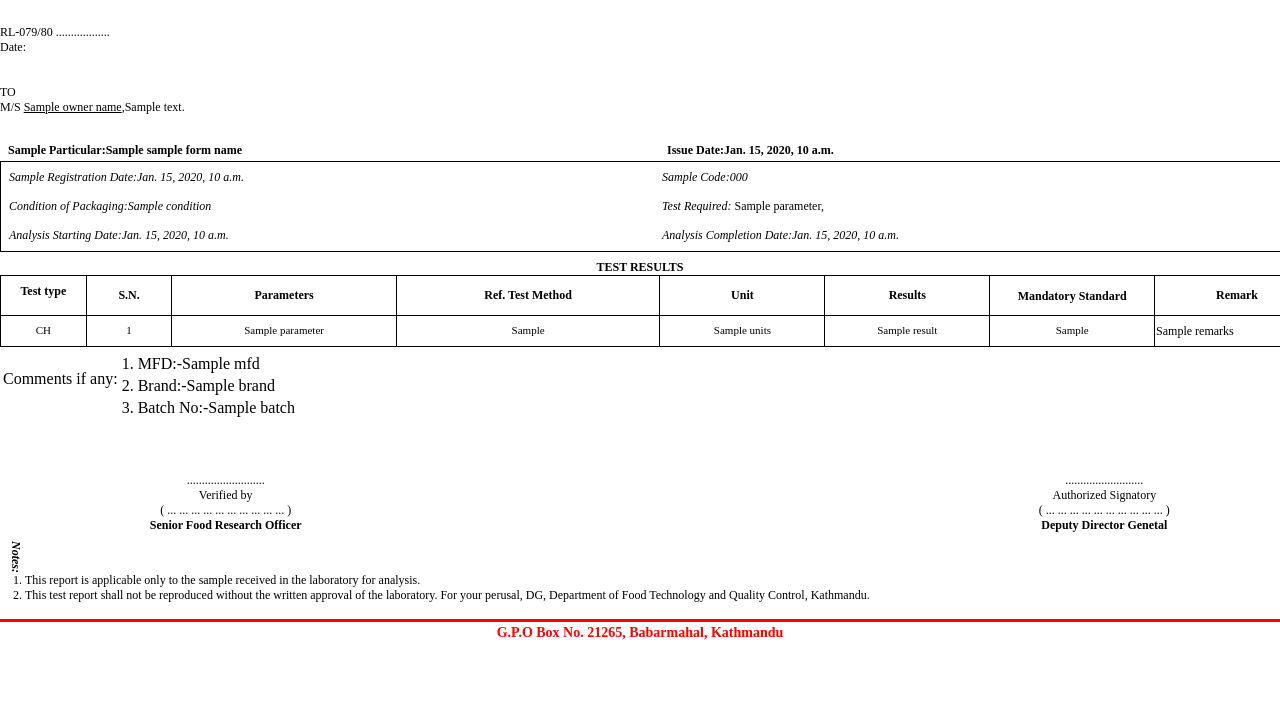
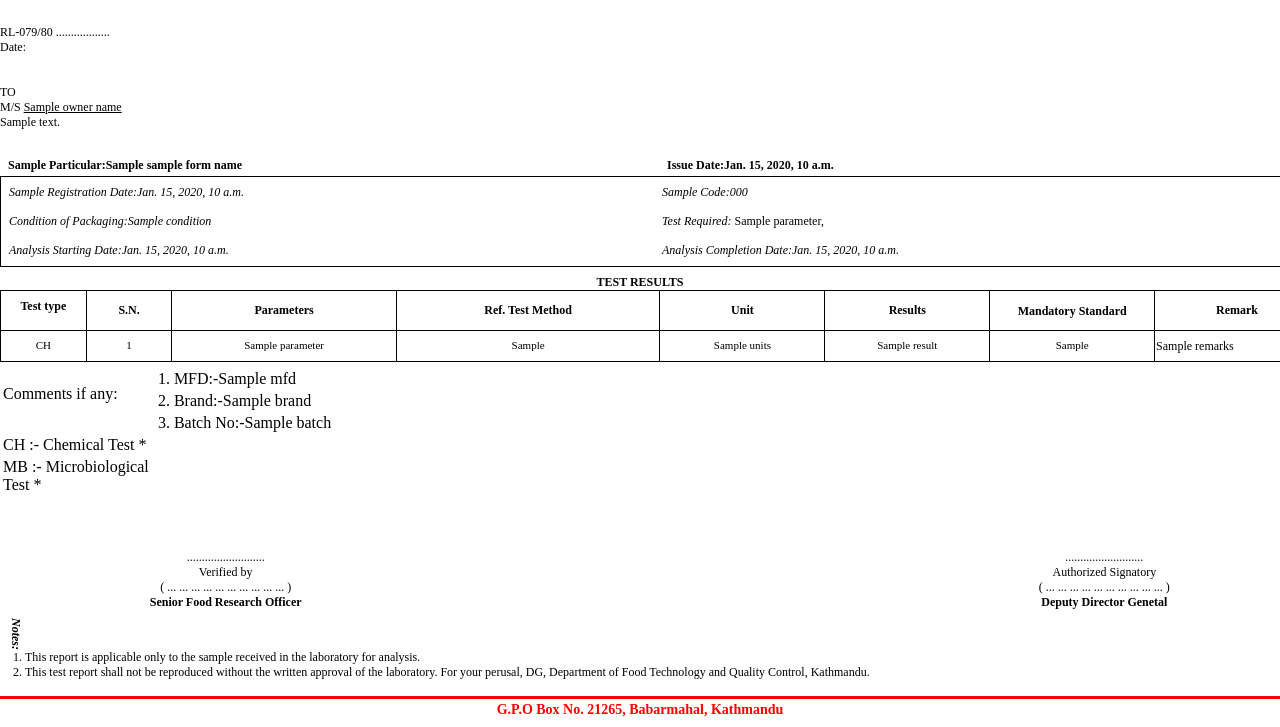
Before and after one commit to mddas2/kantipur-laboratory, a Django app: template report/templates/final_report.html in a window 1280 px wide; the page is wider, and only the part inside the window is pictured. Shown: the part 116-843 px from the top of that part. Before the commit the page ends 756 px from the top of that part, so only its background shows below. Run offline with Django 4.2, Linux system fonts and the light colour scheme; the template is opened without the code that fills it: most values are stand-ins (such as "Sample title", 1, 10 or a date in 2020); parts of the project's set-up code (start-up, migrations or seed data) failed here and were passed over.

Commit message:
anaalyst some change

```diff
--- a/management/formula_serializers.py
+++ b/management/formula_serializers.py
@@ -26,7 +26,7 @@ class FormulaApiCalculateSaveSerializer(serializers.Serializer):
     commodity = serializers.IntegerField()#serializers.CharField()
     parameter = serializers.IntegerField()
     sample_form = serializers.CharField()
-    result = serializers.IntegerField()
+    result = serializers.CharField()
     formula_variable_fields_value = serializers.CharField()
 
     def to_internal_value(self, data):
--- a/management/serializers.py
+++ b/management/serializers.py
@@ -83,8 +83,11 @@ class SampleFormReadSerializer(serializers.ModelSerializer):
         for parameter_data in parameters_data:
             parameter_id = parameter_data.get('id')
             # Check if the parameter exists in SampleFormHasParameter model
-            exists = SampleFormHasParameter.objects.filter(parameter=parameter_id, sample_form = sample_form_id).exists()
+            smple_frm_exist = SampleFormHasParameter.objects.filter(parameter=parameter_id, sample_form = sample_form_id)
+            exists = smple_frm_exist.exists()
             parameter_data['exist'] = exists
+            parameter_data['analyst'] = smple_frm_exist.first().analyst_user.username
+
             if exists == True:
                 assigned+=1
 
--- a/report/report_download.py
+++ b/report/report_download.py
@@ -257,12 +257,12 @@ def FinalReport(request,report_type,report_lang,id=None,role=None):
             owner_name = user_obj.first_name
             department_address = user_obj.department_address
             department_address = getDepartmentValue(department_address)
-            owner_name = user_obj.client_category.name
+            owner_name = user_obj.department_name #
         except:
             owner_name = query.owner_user
 
         sample_registration_date = query.created_date.date()
-        sample_code = query.id
+        sample_code = query.user_encode_id
         analysis_starting_date = query.created_date.date()
         analysis_completion_date = query.created_date.date()
 
--- a/report/templates/final_report.html
+++ b/report/templates/final_report.html
@@ -304,7 +304,7 @@
 
     <div style="margin-top: 30px;">
         <p style="font-size:12px; margin:0;">TO</p>
-        <p style="font-size:12px; margin:0;">M/S <u>{{owner_name}}</u>,{{department_address}}</p>
+        <p style="font-size:12px; margin:0;">M/S <u>{{owner_name}}</u><br>{{department_address}}</p>
     </div>
 
     <table style="width: 1320px; margin: 25px 5px 0; ">
@@ -440,6 +440,16 @@
                     3. Batch No:-{{batch}}
                 </td>
             </tr>
+            <tr>
+                <td>
+                    CH :- Chemical Test *
+                </td>
+            </tr>
+            <tr>
+                <td>
+                    MB :- Microbiological Test *
+                </td>
+            </tr>
         </tbody>
     </table>
 
```
